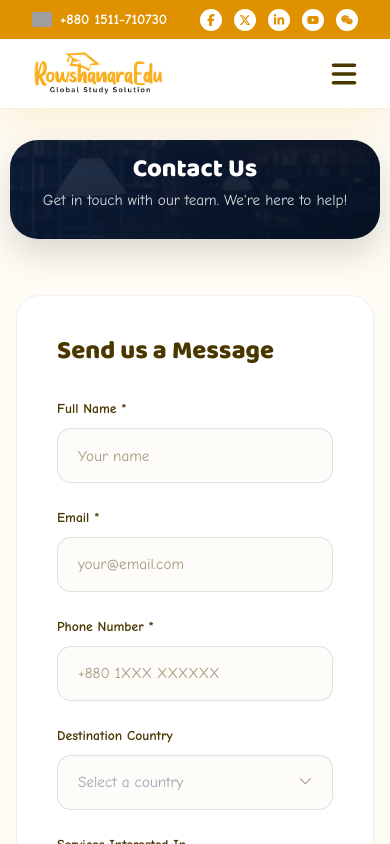
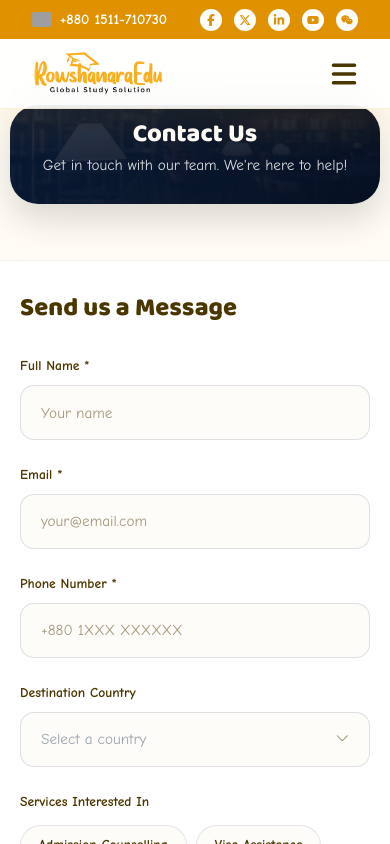
Before and after one commit to princeshiamofficial/Rowshanara-Edu, a Next.js app: page /contact in a window 390 px wide. Shown: the top 844 px of the page. Built offline with nearby package versions, Linux system fonts and the light colour scheme; grey boxes are pictures that could not be loaded.

Commit message:
fix(contact): remove horizontal padding and margins on mobile for full-bleed grid layout

```diff
--- a/src/app/contact/page.tsx
+++ b/src/app/contact/page.tsx
@@ -7,7 +7,7 @@ import MapLocation from "@/components/contact/MapLocation";
 
 export default function ContactPage() {
   return (
-    <div className="hero-gradient" style={{ minHeight: "100vh", paddingTop: "140px", paddingBottom: "1.5rem" }}>
+    <div className="hero-gradient contact-page-wrapper" style={{ minHeight: "100vh", paddingBottom: "1.5rem" }}>
       {/* Header Banner */}
       <HeaderBanner
         title="Contact Us"
--- a/src/app/globals.css
+++ b/src/app/globals.css
@@ -2339,6 +2339,27 @@ button {
     padding: 1.5rem 1.25rem !important;
     gap: 1rem !important;
   }
+
+  .contact-page-wrapper {
+    padding-top: 105px !important;
+  }
+
+  .contact-page-wrapper .container {
+    padding: 0 !important;
+    width: 100% !important;
+    max-width: 100% !important;
+  }
+
+  .contact-page-wrapper .contact-grid {
+    gap: 1.5rem !important;
+  }
+
+  .contact-page-wrapper .contact-grid > div {
+    border-radius: 0 !important;
+    border-left: none !important;
+    border-right: none !important;
+    padding: 2rem 1.25rem !important;
+  }
 }
 
 .map-iframe-wrapper {
@@ -2362,3 +2383,7 @@ button {
   flex-wrap: wrap;
   gap: 1.5rem;
 }
+
+.contact-page-wrapper {
+  padding-top: 140px;
+}
```
